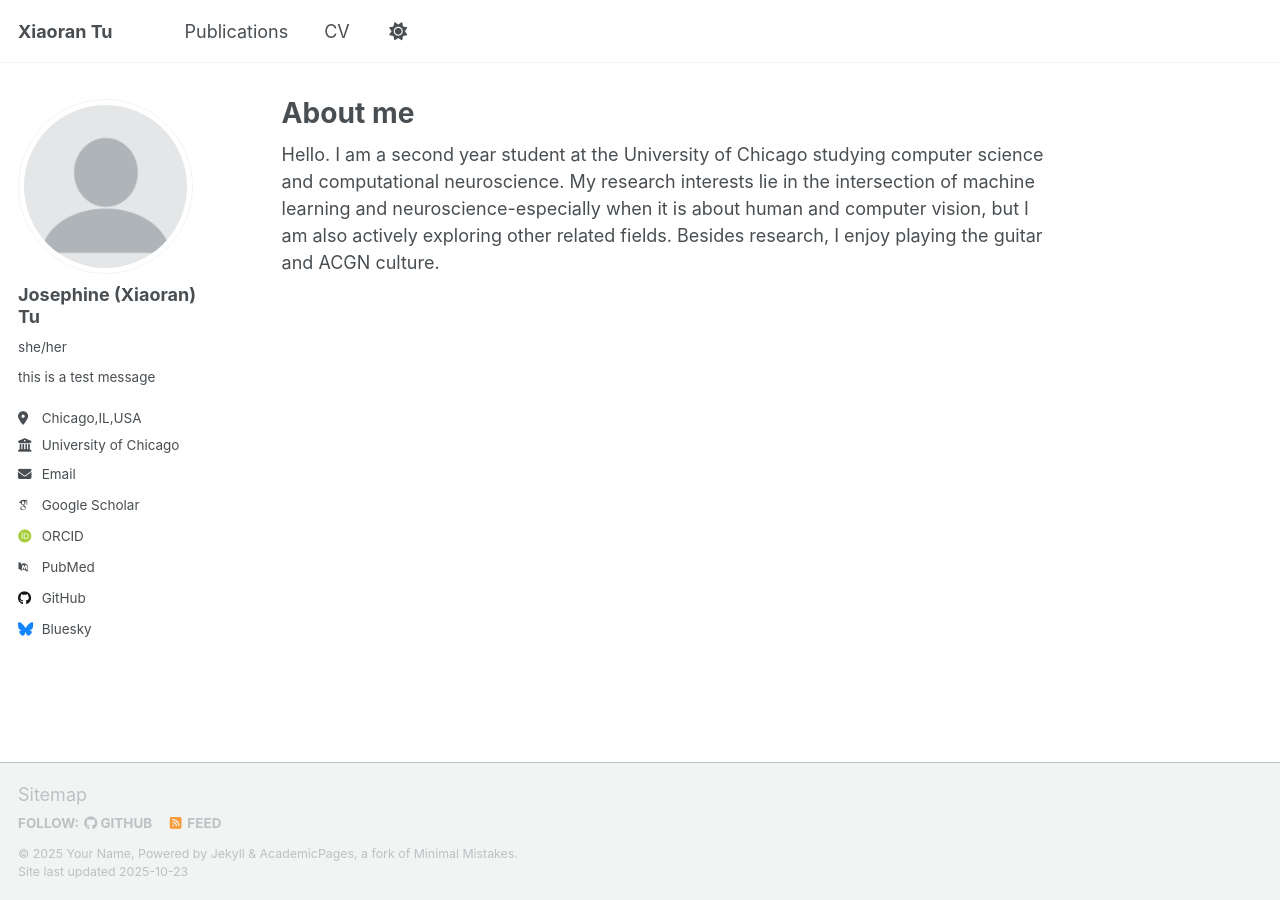
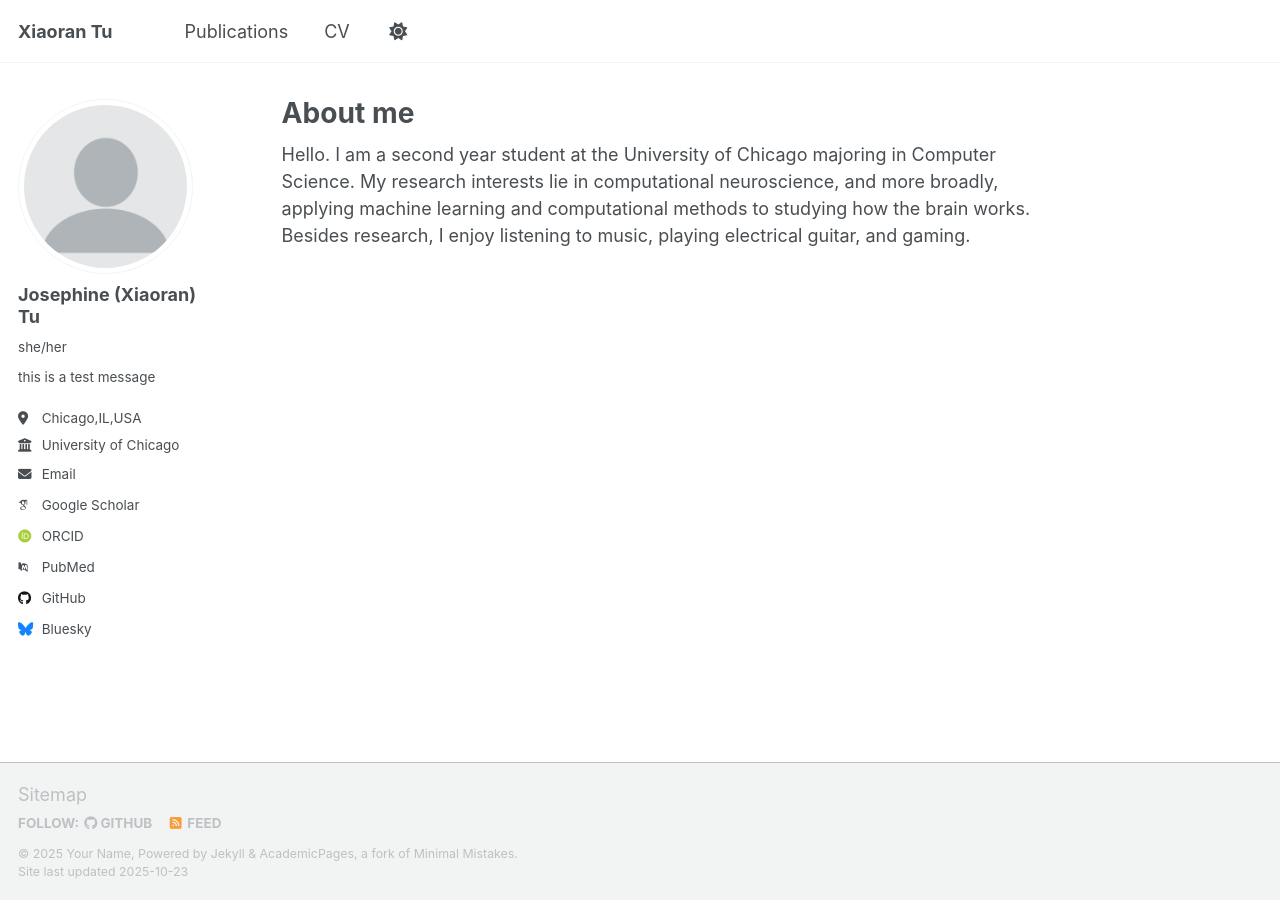
Before and after one commit to JosephineTu/josephinetu.github.io, a Jekyll site: the page built from _pages/about.md, in a window 1280 px wide. Built offline with Jekyll 4.4.1, drawn with Linux system fonts in a browser that asks for light colours; some web fonts are replaced; a script that is not in the unit is left out.

Commit message:
Update about.md

```diff
--- a/_pages/about.md
+++ b/_pages/about.md
@@ -7,6 +7,6 @@ redirect_from:
   - /about.html
 ---
 
-Hello. I am a second year student at the University of Chicago studying computer science and computational neuroscience.
-My research interests lie in the intersection of machine learning and neuroscience-especially when it is about human and computer vision, but I am also actively exploring other related fields.
-Besides research, I enjoy playing the guitar and ACGN culture.
+Hello. I am a second year student at the University of Chicago majoring in Computer Science.
+My research interests lie in computational neuroscience, and more broadly, applying machine learning and computational methods to studying how the brain works.
+Besides research, I enjoy listening to music, playing electrical guitar, and gaming.
```
